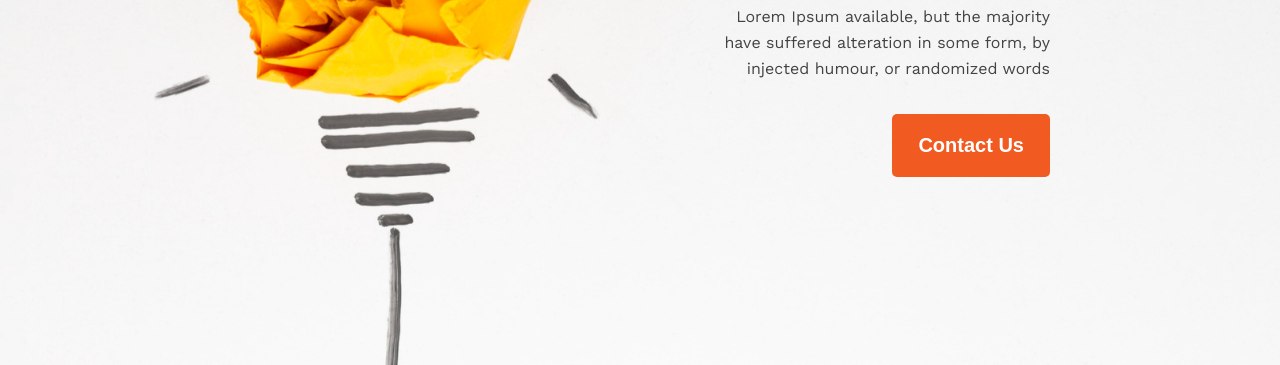
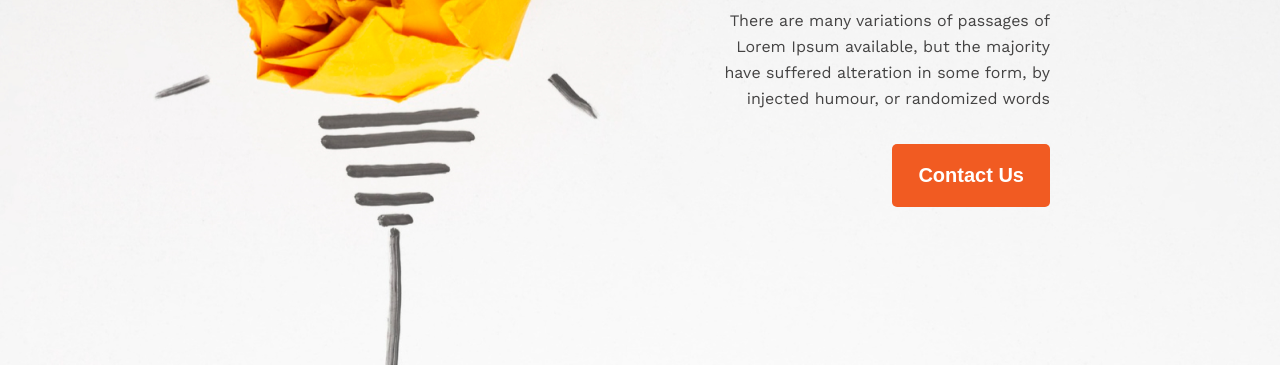
Before and after one commit to mdarman-ali/Happy_New_Year, a plain HTML site: page index.html in a window 1280 px wide. Shown: the part 443-808 px from the top of the page. Drawn offline with nearby package versions, Linux system fonts and the light colour scheme.

Commit message:
Complete Hero section

```diff
--- a/styles/style.css
+++ b/styles/style.css
@@ -17,7 +17,7 @@ body{
     position: absolute;
     right: 230px;
     left: 700px;
-    top: 220px;
+    top: 250px;
 }
 .banner-title{
     color:  #151414;
```
